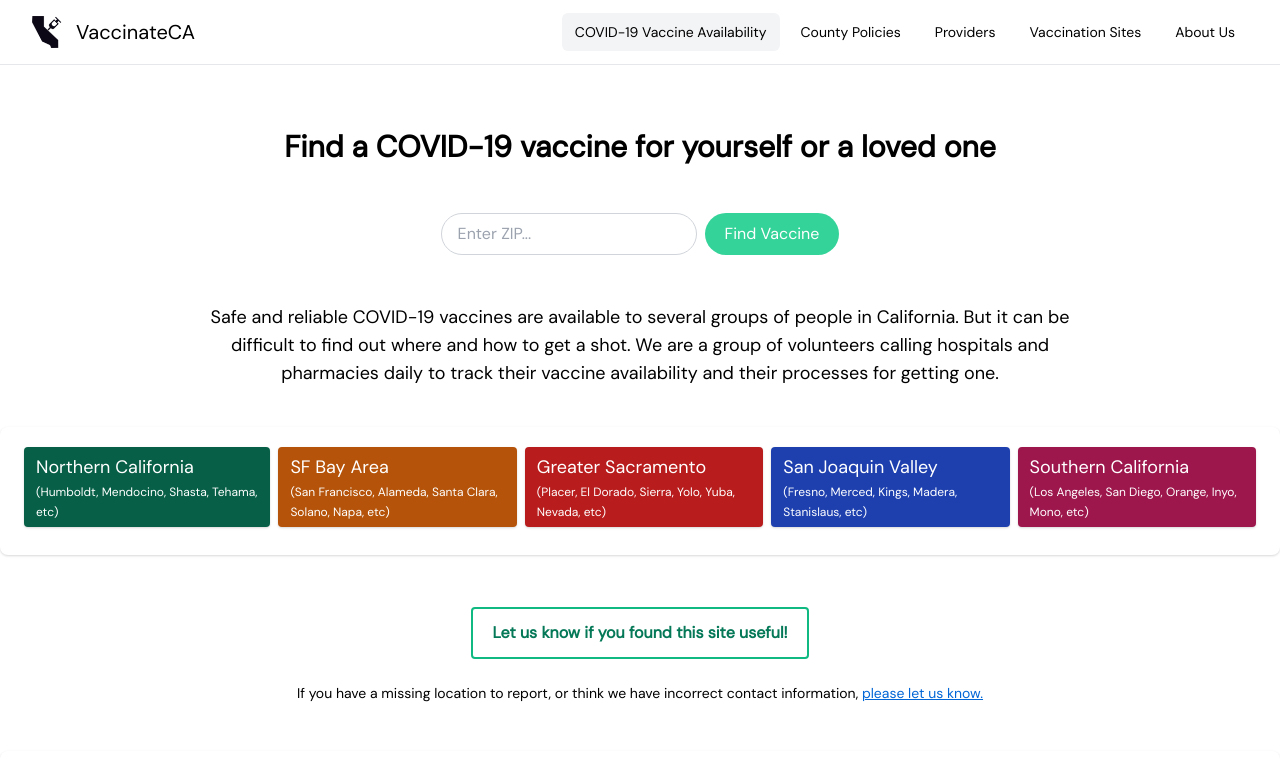
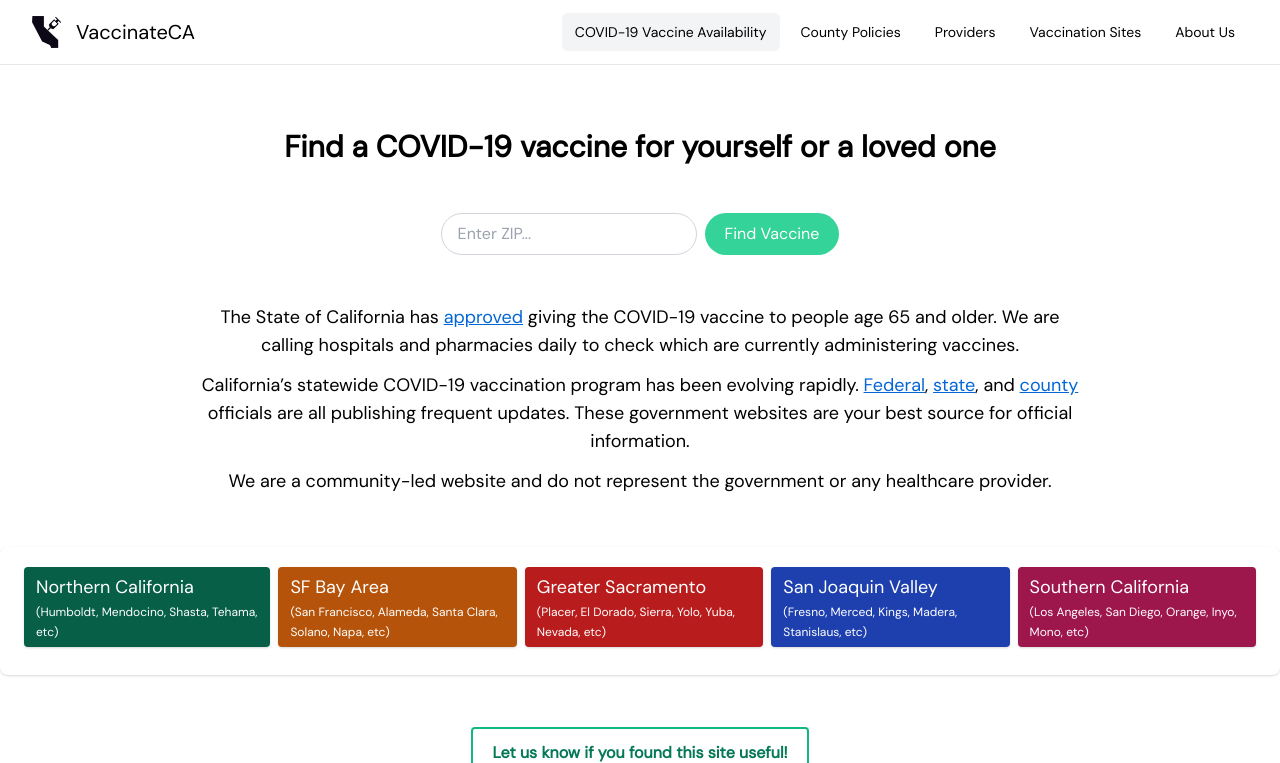
Before and after one commit to CAVaccineInventory/site, a Jekyll site: the page built from index.html, in a window 1280 px wide and 900 px high, cut to the strip 0-763 px from the top of the window. Built offline with Jekyll 4.4.1, drawn with Linux system fonts in a browser that asks for light colours; some web fonts are replaced; comment, search, counter and statistics services are not loaded.

Commit message:
disclaimer

```diff
--- a/index.html
+++ b/index.html
@@ -14,12 +14,18 @@ homepage: true
 
   <div class="mb-10 lg:mb-12">{% include search_form.html %}</div>
   <div class="text-black md:text-lg max-w-4xl text-center">
-    Safe and reliable COVID-19 vaccines are available to several groups of
-    people in California. But it can be difficult to find out where and how to
-    get a shot. We are a group of volunteers calling hospitals and pharmacies
-    daily to track their vaccine availability and their processes for getting
-    one.
+    The State of California has
+    <a href="https://www.npr.org/2021/01/13/956574947/california-to-vaccinate-residents-65-or-older-against-covid-19">approved</a>
+    giving the COVID-19 vaccine to people age 65 and older.</strong> We are
+    calling hospitals and pharmacies daily to check which are currently
+    administering vaccines.
+
+    <p>
+      {% include disclaimer.html %}
+    </p>
   </div>
+
+
   {% include regions_picker.html %}
   <div class="my-8">
     <div class="mt-5 flex justify-center">
```
